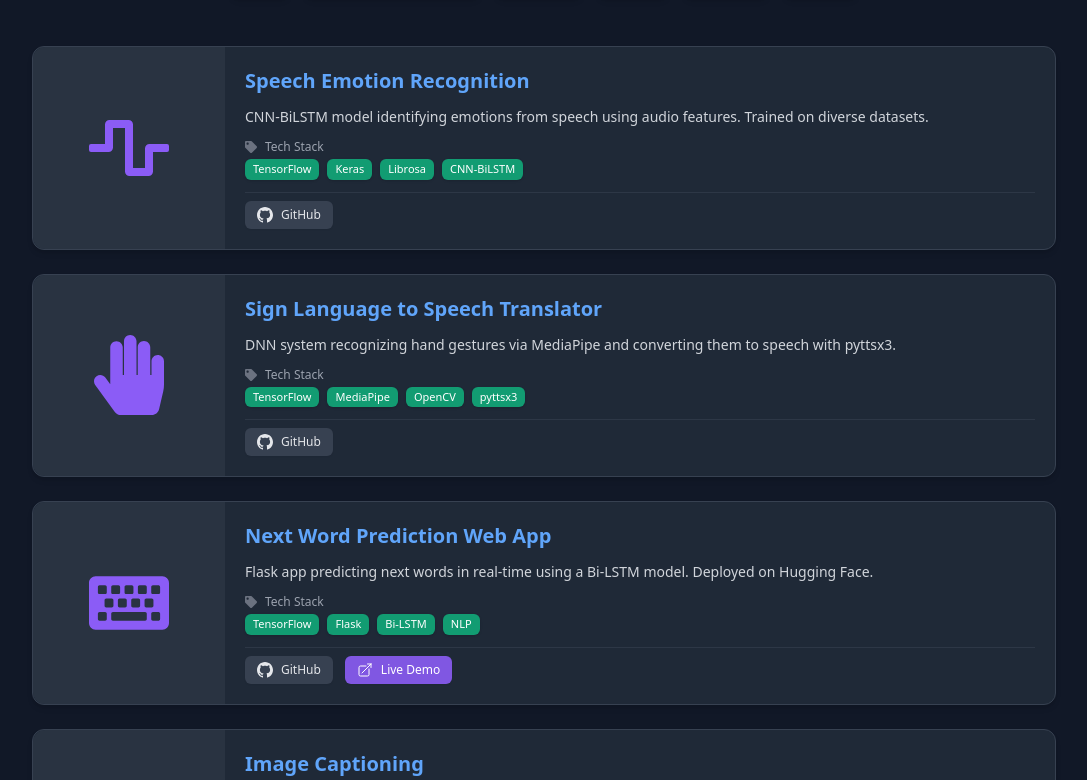
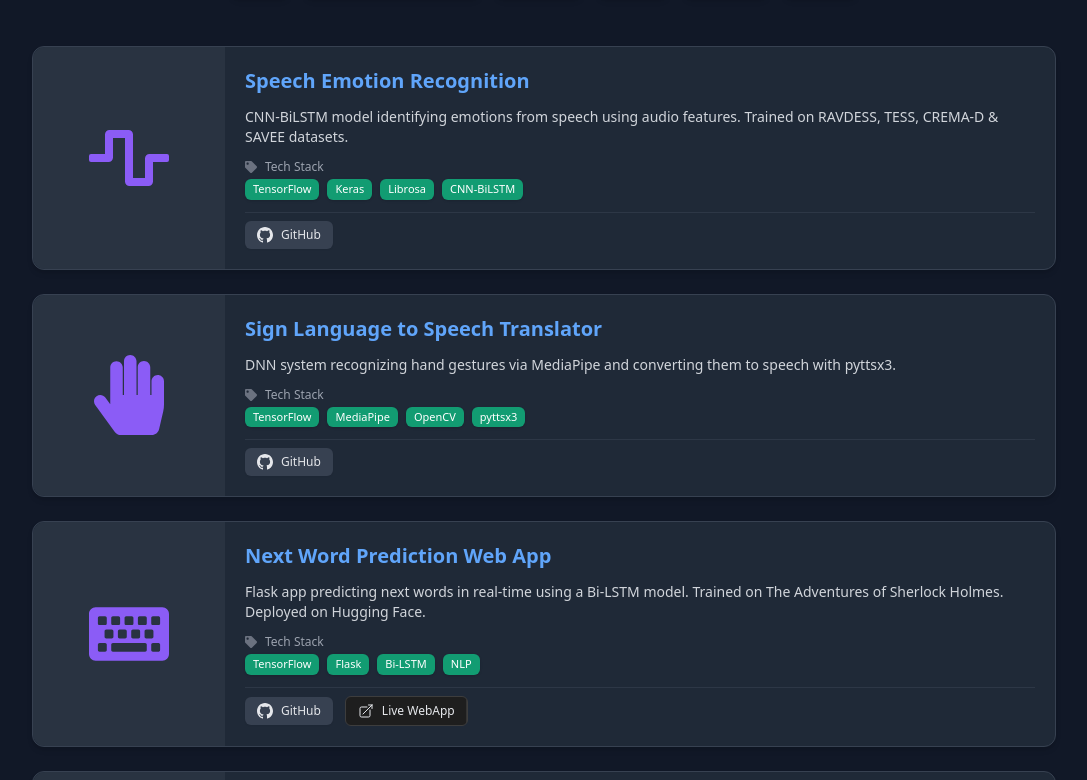
Before and after one commit to divyakhunt/portfolio, a React (Vite) app: page /#home in a window 1280 px wide. Shown: the part 2500-3280 px from the top of the page, without its empty margins (96-1183 px from the left). Built offline with nearby package versions, Linux system fonts and the light colour scheme.

Commit message:
changes in project section

```diff
--- a/App.tsx
+++ b/App.tsx
@@ -45,7 +45,7 @@ const resumeData: ResumeData = {
         "Balanced class distribution with data augmentation and trained on RAVDESS, TESS, CREMA-D, and SAVEE datasets.",
         "Optimized with early stopping, ReduceLROnPlateau, and batch normalization to prevent overfitting."
       ],
-      shortDescription: "CNN-BiLSTM model identifying emotions from speech using audio features. Trained on diverse datasets.",
+      shortDescription: "CNN-BiLSTM model identifying emotions from speech using audio features. Trained on RAVDESS, TESS, CREMA-D & SAVEE datasets.",
       repoUrl: "https://github.com/divyakhunt/speech_emotion_recognition",
       categories: ['ML', 'Audio'],
       imageIdentifier: "speech_emotion",
@@ -72,7 +72,7 @@ const resumeData: ResumeData = {
         "Enabled keyboard interaction for fast word insertion by pressing Tab; deployed the app live using Render.",
         "Optimized model and code for real-time inference with low latency."
       ],
-      shortDescription: "Flask app predicting next words in real-time using a Bi-LSTM model. Deployed on Hugging Face.",
+      shortDescription: "Flask app predicting next words in real-time using a Bi-LSTM model. Trained on The Adventures of Sherlock Holmes. Deployed on Hugging Face.",
       repoUrl: "https://github.com/divyakhunt/next_word_pred-webapp",
       liveDemoUrl: "https://divyakhunt-next-word-predictor.hf.space/",
       categories: ['ML', 'Web', 'NLP'],
@@ -80,7 +80,7 @@ const resumeData: ResumeData = {
     },
     {
       title: "Image Captioning",
-      technologies: ["TensorFlow", "Keras", "DenseNet201", "LSTM", "Flickr8k"],
+      technologies: ["TensorFlow", "Keras", "OpenCV",  "DenseNet201", "LSTM"],
       description: [
         "Generated image descriptions using DenseNet201 as encoder and LSTM as decoder.",
         "Preprocessed captions, extracted features, and trained on Flickr8k with 5 captions per image.",
--- a/components/Header.tsx
+++ b/components/Header.tsx
@@ -50,10 +50,29 @@ const Header: React.FC<HeaderProps> = ({ isScrolled, activeSection, onNavLinkCli
   ];
 
   const socialLinks = [
-    { href: contactInfo.github, label: "GitHub", Icon: FaGithub, target: "_blank" },
-    { href: contactInfo.linkedin, label: "LinkedIn", Icon: FaLinkedin, target: "_blank" },
-    { href: `mailto:${contactInfo.email}`, label: "Email", Icon: FaEnvelope, target: "_self" },
-  ];
+  {
+    href: contactInfo.github,
+    label: "GitHub",
+    Icon: FaGithub,
+    target: "_blank",
+    hoverColor: "#6e5494"  // GitHub dark gray
+  },
+  {
+    href: contactInfo.linkedin,
+    label: "LinkedIn",
+    Icon: FaLinkedin,
+    target: "_blank",
+    hoverColor: "#0A66C2" // LinkedIn blue
+  },
+  {
+    href: `mailto:${contactInfo.email}`,
+    label: "Email",
+    Icon: FaEnvelope,
+    target: "_self",
+    hoverColor: "#EA4335" // Gmail red
+  },
+];
+
 
   return (
     <motion.header
@@ -125,7 +144,12 @@ const Header: React.FC<HeaderProps> = ({ isScrolled, activeSection, onNavLinkCli
                 aria-label={social.label}
                 className="text-neutral-300 hover:text-accent-light transition-colors duration-150"
                 variants={socialIconItemVariants}
-                whileHover={{ y: -2, scale: 1.1, color: '#F472B6', transition: { duration: 0.1 } }} // Scale to 1.1 for icons, faster transition
+                whileHover={{
+                  y: -2,
+                  scale: 1.1,
+                  color: social.hoverColor,
+                  transition: { duration: 0.1 }
+                }}
                 whileTap={{ scale: 0.9 }}
                 data-interactive="true"
               >
--- a/components/ProjectCard.tsx
+++ b/components/ProjectCard.tsx
@@ -115,15 +115,30 @@ const ProjectCard: React.FC<ProjectCardProps> = ({ project, index }) => {
                 href={project.liveDemoUrl}
                 target="_blank"
                 rel="noopener noreferrer"
-                className="flex items-center gap-2 px-3 py-1.5 text-xs font-medium rounded-md
-                           bg-accent-secondary/90 hover:bg-accent-secondary text-white
-                           transition duration-150 shadow-sm hover:shadow-md"
-                whileHover={{ scale: 1.05, y: -1 }}
-                whileTap={{ scale: 0.95 }}
-                aria-label={`Live Demo: ${project.title}`}
+                className="relative inline-flex items-center gap-2 px-3 py-1.5 text-xs font-medium
+                          text-neutral-200 bg-[#1e1e1e] border border-[#3d3d3d] overflow-hidden
+                          rounded-md transition-all duration-300 group"
+                whileHover={{
+                  scale: 1.06,
+                  y: -1,
+                  transition: { duration: 0.08, ease: 'easeOut' }
+                }}
+
+                whileTap={{
+                  scale: 0.95,
+                  y: 1,
+                  transition: { duration: 0.05, ease: 'linear' }
+                }}
+
               >
-                <ExternalLinkIcon className="w-4 h-4" /> Live Demo
+                {/* Sliding background layer */}
+                <span className="absolute inset-0 bg-gradient-to-r from-[#d4d4d4] to-[#e2e8f0]
+                 translate-x-full group-hover:translate-x-0 transition-transform duration-300
+                 z-0" />
+                <ExternalLinkIcon className="w-4 h-4 text-neutral-200 z-10 group-hover:text-[#1f2937]" />
+                <span className="z-10 group-hover:text-[#1f2937]">Live WebApp</span>
               </motion.a>
+
             )}
           </div>
         </div>
```
